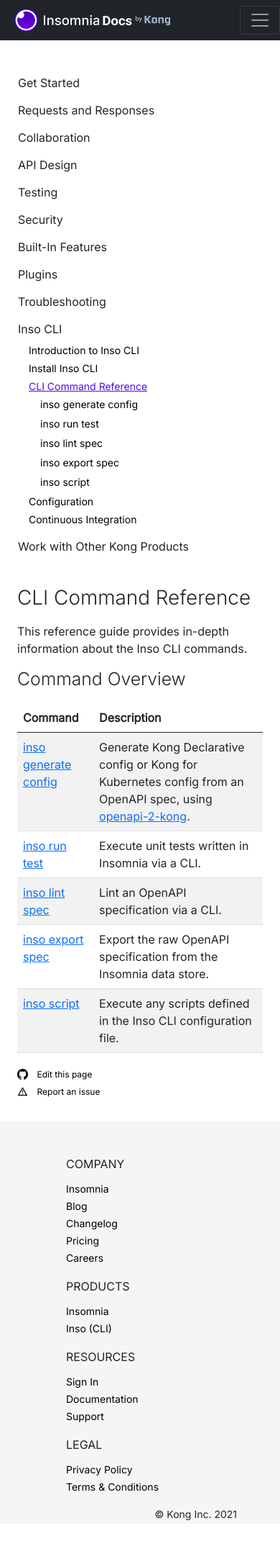
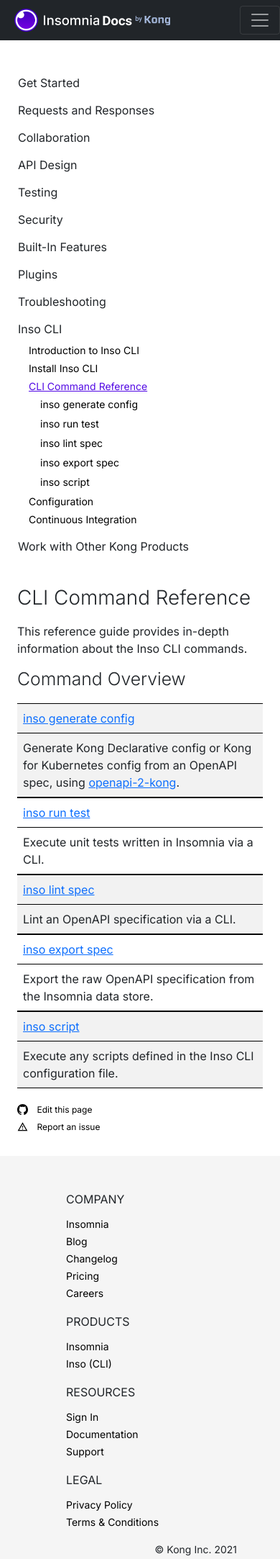
Before and after one commit to Kong/insomnia-docs, a Jekyll site: the page built from docs/inso-cli/cli-command-reference.md, in a window 390 px wide. Shown: the whole page at 72% size. Built offline with Jekyll 4.4.1, drawn with Linux system fonts in a browser that asks for light colours; comment, search, counter and statistics services are not loaded; before the commit the page ends 2117 px from its top, so only the background shows below that.

Commit message:
add collapsing content for tables

```diff
--- a/docs/assets/css/styles.scss
+++ b/docs/assets/css/styles.scss
@@ -101,6 +101,37 @@
     tr:nth-child(odd) {
         code {
             background-color: white;
+        }
+    }
+}
+
+// Stack table cells on mobile
+@media only screen and (max-width: 1099px) {
+    table,
+    thead,
+    tbody,
+    th,
+    td,
+    tr {
+      display: block;
+      text-align: left;
+    }
+
+    table {
+        /* Hide table headers  */
+        thead tr {
+          display: none;
+        }
+
+        tr {
+          border-top: 1px solid black;
+        }
+
+        td {
+          /* Behave like a row */
+          border: none;
+          border-bottom: 1px solid black;
+          position: relative;
         }
     }
 }
```
